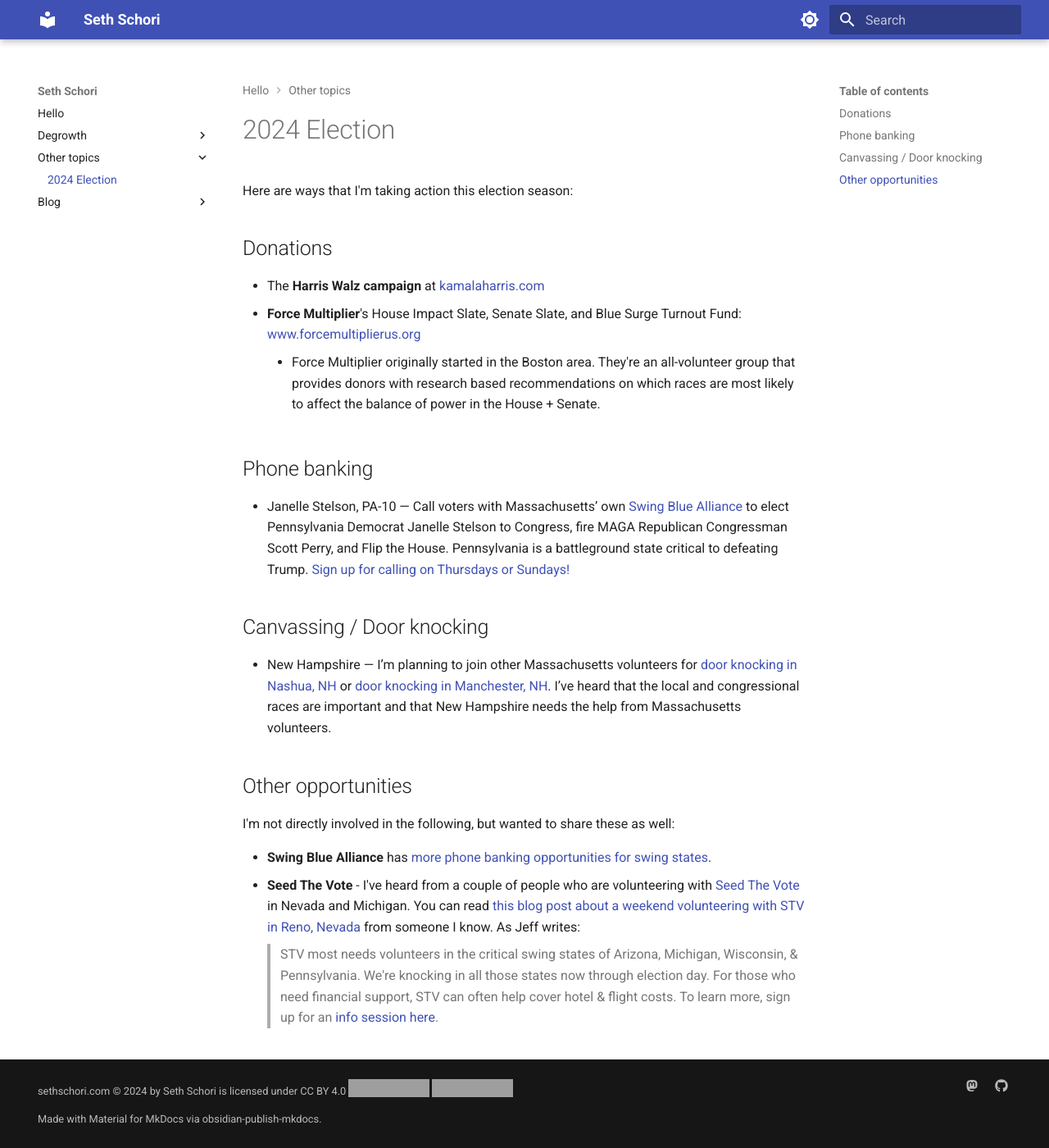
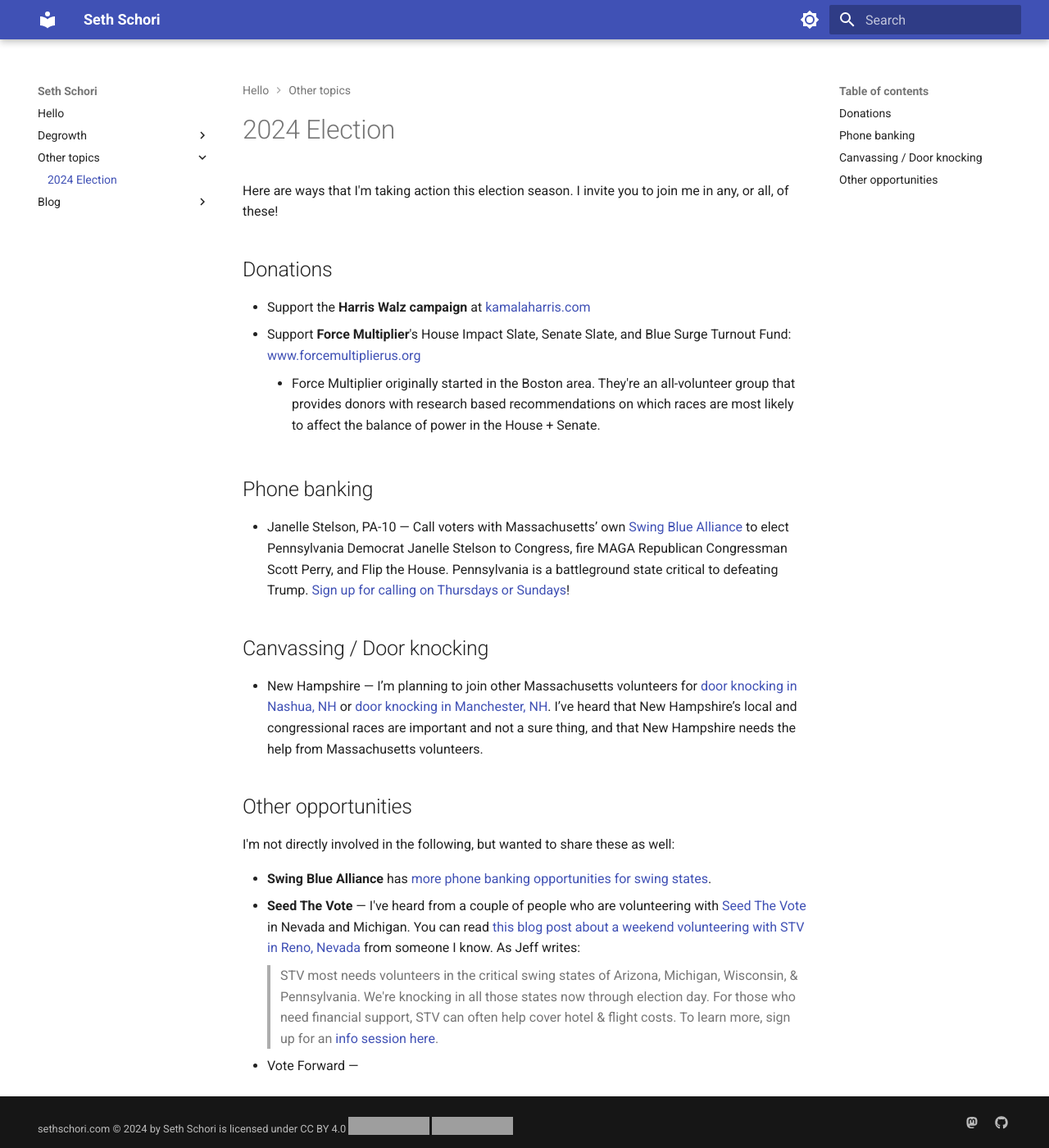
Before and after one commit to sethschori/sethschori.github.io, an MkDocs documentation site: the page built from docs/Other topics/2024 Election.md, in a window 1280 px wide and 1400 px high. Shown: the whole window at 82% size. Built offline with MkDocs 1.6.1 and Material for MkDocs 9.7.7, drawn with Linux system fonts in a browser that asks for light colours; grey boxes are pictures that could not be loaded.

Commit message:
vault backup: 2024-09-17 22:24:15

```diff
--- a/docs/Other topics/2024 Election.md
+++ b/docs/Other topics/2024 Election.md
@@ -1,17 +1,21 @@
-Here are ways that I'm taking action this election season:
+Here are ways that I'm taking action this election season. I invite you to join me in any, or all, of these!
 ## Donations
-- The **Harris Walz campaign** at [kamalaharris.com](https://kamalaharris.com/)
-- **Force Multiplier**'s House Impact Slate, Senate Slate, and Blue Surge Turnout Fund: [www.forcemultiplierus.org](https://www.forcemultiplierus.org/)
+
+- Support the **Harris Walz campaign** at [kamalaharris.com](https://kamalaharris.com/)
+- Support **Force Multiplier**'s House Impact Slate, Senate Slate, and Blue Surge Turnout Fund: [www.forcemultiplierus.org](https://www.forcemultiplierus.org/)
 	- Force Multiplier originally started in the Boston area. They're an all-volunteer group that provides donors with research based recommendations on which races are most likely to affect the balance of power in the House + Senate.
 ## Phone banking
 
-- Janelle Stelson, PA-10 — Call voters with Massachusetts’ own [Swing Blue Alliance](https://swingbluealliance.org/) to elect Pennsylvania Democrat Janelle Stelson to Congress, fire MAGA Republican Congressman Scott Perry, and Flip the House. Pennsylvania is a battleground state critical to defeating Trump. [Sign up for calling on Thursdays or Sundays!](https://www.mobilize.us/swingbluealliance/event/644234/)
+- Janelle Stelson, PA-10 — Call voters with Massachusetts’ own [Swing Blue Alliance](https://swingbluealliance.org/) to elect Pennsylvania Democrat Janelle Stelson to Congress, fire MAGA Republican Congressman Scott Perry, and Flip the House. Pennsylvania is a battleground state critical to defeating Trump. [Sign up for calling on Thursdays or Sundays](https://www.mobilize.us/swingbluealliance/event/644234/)!
 ## Canvassing / Door knocking
-- New Hampshire — I’m planning to join other Massachusetts volunteers for [door knocking in Nashua, NH](https://www.mobilize.us/massdems/event/636785/) or [door knocking in Manchester, NH](https://www.mobilize.us/massdems/event/634549/). I’ve heard that the local and congressional races are important and that New Hampshire needs the help from Massachusetts volunteers.
+
+- New Hampshire — I’m planning to join other Massachusetts volunteers for [door knocking in Nashua, NH](https://www.mobilize.us/massdems/event/636785/) or [door knocking in Manchester, NH](https://www.mobilize.us/massdems/event/634549/). I’ve heard that New Hampshire’s local and congressional races are important and not a sure thing, and that New Hampshire needs the help from Massachusetts volunteers.
 
 ## Other opportunities
+
 I'm not directly involved in the following, but wanted to share these as well:
 
 - **Swing Blue Alliance** has [more phone banking opportunities for swing states](https://www.mobilize.us/swingbluealliance/).
-- **Seed The Vote** - I've heard from a couple of people who are volunteering with [Seed The Vote](https://seedthevote.org/) in Nevada and Michigan. You can read [this blog post about a weekend volunteering with STV in Reno, Nevada](http://caelections.blogspot.com/2024/09/JK-Reno-STV.html) from someone I know. As Jeff writes:
+- **Seed The Vote** — I've heard from a couple of people who are volunteering with [Seed The Vote](https://seedthevote.org/) in Nevada and Michigan. You can read [this blog post about a weekend volunteering with STV in Reno, Nevada](http://caelections.blogspot.com/2024/09/JK-Reno-STV.html) from someone I know. As Jeff writes:
   >STV most needs volunteers in the critical swing states of Arizona, Michigan, Wisconsin, & Pennsylvania. We're knocking in all those states now through election day. For those who need financial support, STV can often help cover hotel & flight costs. To learn more, sign up for an [info session here](https://www.mobilize.us/seedthevote/event/595794/).
+- Vote Forward —
```
